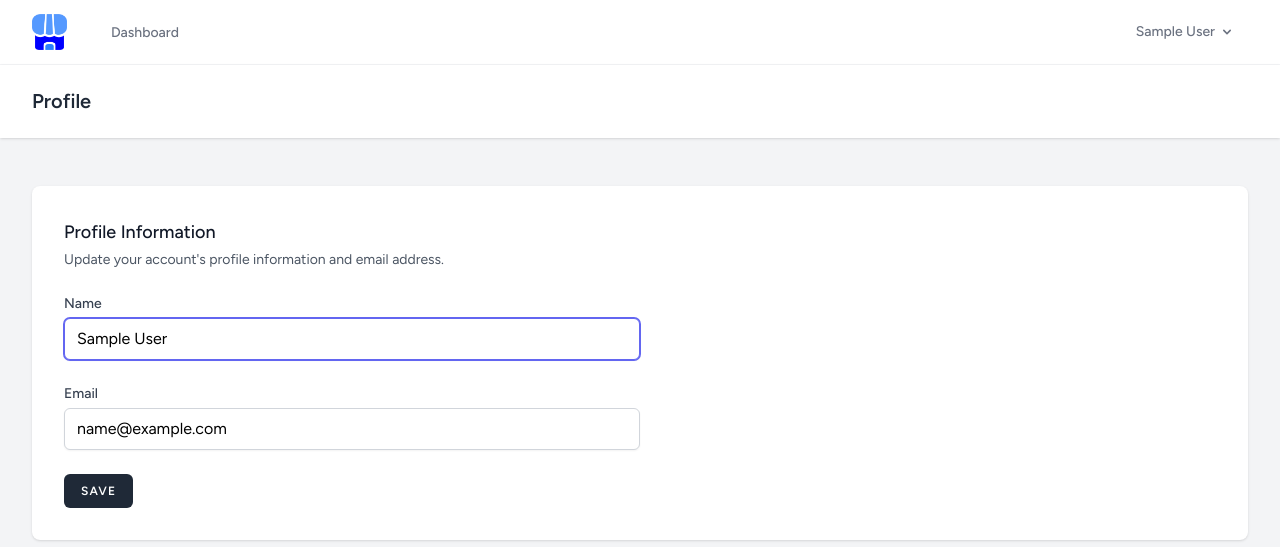
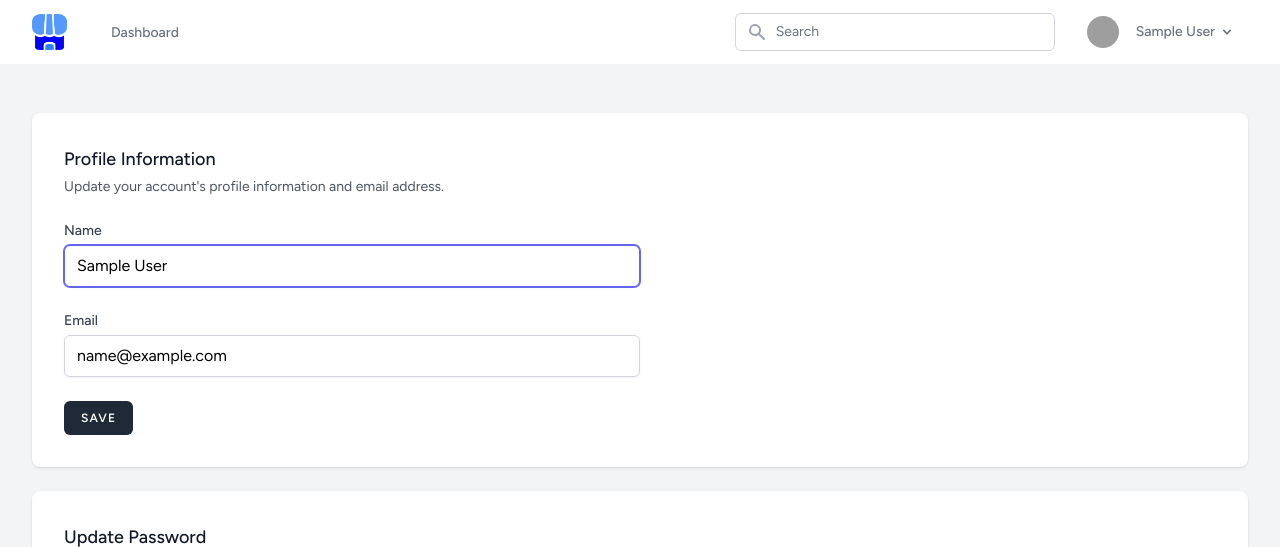
Before and after one commit to Jaiserr/psu-marketplace-capstone, a Laravel app: page /profile in a window 1280 px wide. Shown: the top 547 px of the page. Run offline with Laravel 10, Linux system fonts and the light colour scheme; the visitor is signed in with stand-in values (Sample User, id 1); style sheets or scripts are compiled from the project's sources; parts of the project's set-up code (start-up, migrations or seed data) failed here and were passed over; grey boxes are pictures that could not be loaded.

Commit message:
feat: navigation

```diff
--- a/resources/views/layouts/app.blade.php
+++ b/resources/views/layouts/app.blade.php
@@ -1,5 +1,6 @@
 <!DOCTYPE html>
 <html lang="{{ str_replace('_', '-', app()->getLocale()) }}">
+
 <head>
     <meta charset="utf-8">
     <meta name="viewport" content="width=device-width, initial-scale=1">
@@ -14,18 +15,10 @@
     <!-- Scripts -->
     @vite(['resources/css/app.css', 'resources/js/app.js'])
 </head>
+
 <body class="font-sans antialiased">
     <div class="min-h-screen bg-gray-100">
         @include('layouts.navigation')
-
-            <!-- Page Heading -->
-            @if (isset($header))
-                <header class="bg-white shadow">
-                    <div class="max-w-7xl mx-auto py-6 px-4 sm:px-6 lg:px-8">
-                        {{ $header }}
-                    </div>
-                </header>
-            @endif
 
         <!-- Page Content -->
         <main>
@@ -33,4 +26,5 @@
         </main>
     </div>
 </body>
+
 </html>
--- a/resources/views/layouts/navigation.blade.php
+++ b/resources/views/layouts/navigation.blade.php
@@ -18,19 +18,54 @@
                 </div>
             </div>
 
+            <div class="flex-1 flex items-center justify-center px-2 lg:ml-6 lg:justify-end">
+                <div class="max-w-lg w-full lg:max-w-xs">
+                    <label for="search" class="sr-only">Search</label>
+                    <div class="relative">
+                        <div class="absolute inset-y-0 left-0 pl-3 flex items-center pointer-events-none">
+                            <!-- Heroicon name: solid/search -->
+                            <svg class="h-5 w-5 text-gray-400" xmlns="http://www.w3.org/2000/svg" viewBox="0 0 20 20"
+                                fill="currentColor" aria-hidden="true">
+                                <path fill-rule="evenodd"
+                                    d="M8 4a4 4 0 100 8 4 4 0 000-8zM2 8a6 6 0 1110.89 3.476l4.817 4.817a1 1 0 01-1.414 1.414l-4.816-4.816A6 6 0 012 8z"
+                                    clip-rule="evenodd" />
+                            </svg>
+                        </div>
+                        <input id="search" name="search"
+                            class="block w-full pl-10 pr-3 py-2 border border-gray-300 rounded-md leading-5 bg-white placeholder-gray-500 focus:outline-none focus:placeholder-gray-400 focus:ring-1 focus:ring-indigo-500 focus:border-indigo-500 sm:text-sm"
+                            placeholder="Search" type="search">
+                    </div>
+                </div>
+            </div>
+
             <!-- Settings Dropdown -->
             <div class="hidden sm:flex sm:items-center sm:ms-6">
                 <x-dropdown align="right" width="48">
                     <x-slot name="trigger">
-                        <button class="inline-flex items-center px-3 py-2 border border-transparent text-sm leading-4 font-medium rounded-md text-gray-500 bg-white hover:text-gray-700 focus:outline-none transition ease-in-out duration-150">
-                            <div>{{ Auth::user()->name }}</div>
+                        <div class="flex items-center gap-1">
+                            <button type="button"
+                                class="bg-white rounded-full flex text-sm focus:outline-none focus:ring-2 focus:ring-offset-2 focus:ring-indigo-500"
+                                id="user-menu-button" aria-expanded="false" aria-haspopup="true">
+                                <span class="sr-only">Open user menu</span>
+                                <img class="h-8 w-8 rounded-full"
+                                    src="https://encrypted-tbn0.gstatic.com/images?q=tbn:ANd9GcSOcpeNCQ_ugTxUhfbrpc7qXfVMHOcXr-S2aagGtAU&s"
+                                    alt="">
+                            </button>
+                            <button
+                                class="inline-flex items-center px-3 py-2 border border-transparent text-sm leading-4 font-medium rounded-md text-gray-500 bg-white hover:text-gray-700 focus:outline-none transition ease-in-out duration-150">
+                                <div>{{ Auth::user()->name }}</div>
 
-                            <div class="ms-1">
-                                <svg class="fill-current h-4 w-4" xmlns="http://www.w3.org/2000/svg" viewBox="0 0 20 20">
-                                    <path fill-rule="evenodd" d="M5.293 7.293a1 1 0 011.414 0L10 10.586l3.293-3.293a1 1 0 111.414 1.414l-4 4a1 1 0 01-1.414 0l-4-4a1 1 0 010-1.414z" clip-rule="evenodd" />
-                                </svg>
-                            </div>
-                        </button>
+                                <div class="ms-1">
+                                    <svg class="fill-current h-4 w-4" xmlns="http://www.w3.org/2000/svg"
+                                        viewBox="0 0 20 20">
+                                        <path fill-rule="evenodd"
+                                            d="M5.293 7.293a1 1 0 011.414 0L10 10.586l3.293-3.293a1 1 0 111.414 1.414l-4 4a1 1 0 01-1.414 0l-4-4a1 1 0 010-1.414z"
+                                            clip-rule="evenodd" />
+                                    </svg>
+                                </div>
+                            </button>
+                        </div>
+
                     </x-slot>
 
                     <x-slot name="content">
@@ -42,8 +77,7 @@
                         <form method="POST" action="{{ route('logout') }}">
                             @csrf
 
-                            <x-dropdown-link :href="route('logout')"
-                                    onclick="event.preventDefault();
+                            <x-dropdown-link :href="route('logout')" onclick="event.preventDefault();
                                                 this.closest('form').submit();">
                                 {{ __('Log Out') }}
                             </x-dropdown-link>
@@ -54,10 +88,14 @@
 
             <!-- Hamburger -->
             <div class="-me-2 flex items-center sm:hidden">
-                <button @click="open = ! open" class="inline-flex items-center justify-center p-2 rounded-md text-gray-400 hover:text-gray-500 hover:bg-gray-100 focus:outline-none focus:bg-gray-100 focus:text-gray-500 transition duration-150 ease-in-out">
+                <button @click="open = ! open"
+                    class="inline-flex items-center justify-center p-2 rounded-md text-gray-400 hover:text-gray-500 hover:bg-gray-100 focus:outline-none focus:bg-gray-100 focus:text-gray-500 transition duration-150 ease-in-out">
                     <svg class="h-6 w-6" stroke="currentColor" fill="none" viewBox="0 0 24 24">
-                        <path :class="{'hidden': open, 'inline-flex': ! open }" class="inline-flex" stroke-linecap="round" stroke-linejoin="round" stroke-width="2" d="M4 6h16M4 12h16M4 18h16" />
-                        <path :class="{'hidden': ! open, 'inline-flex': open }" class="hidden" stroke-linecap="round" stroke-linejoin="round" stroke-width="2" d="M6 18L18 6M6 6l12 12" />
+                        <path :class="{'hidden': open, 'inline-flex': ! open }" class="inline-flex"
+                            stroke-linecap="round" stroke-linejoin="round" stroke-width="2"
+                            d="M4 6h16M4 12h16M4 18h16" />
+                        <path :class="{'hidden': ! open, 'inline-flex': open }" class="hidden" stroke-linecap="round"
+                            stroke-linejoin="round" stroke-width="2" d="M6 18L18 6M6 6l12 12" />
                     </svg>
                 </button>
             </div>
@@ -88,8 +126,7 @@
                 <form method="POST" action="{{ route('logout') }}">
                     @csrf
 
-                    <x-responsive-nav-link :href="route('logout')"
-                            onclick="event.preventDefault();
+                    <x-responsive-nav-link :href="route('logout')" onclick="event.preventDefault();
                                         this.closest('form').submit();">
                         {{ __('Log Out') }}
                     </x-responsive-nav-link>
```
Lines whose indentation alone changed are shown as unchanged.
